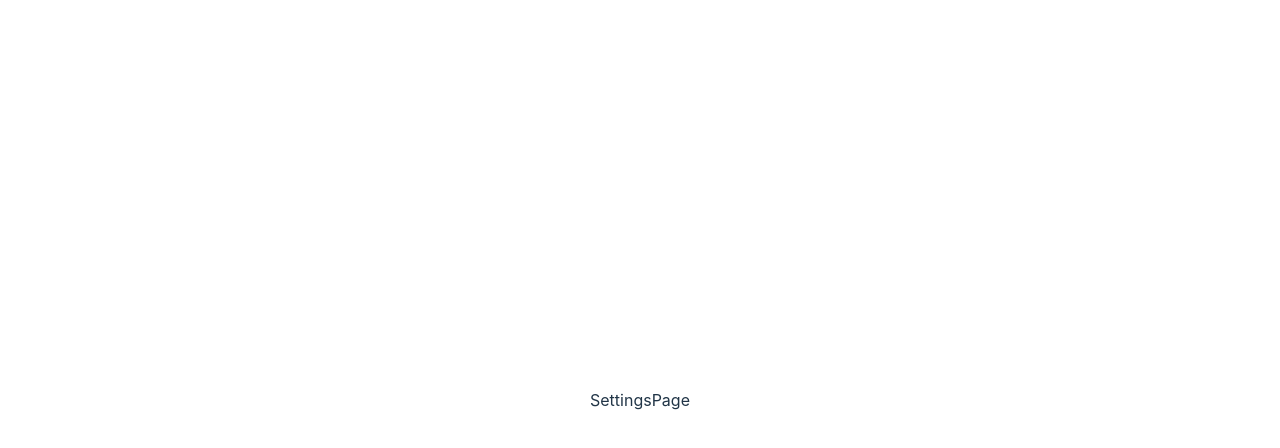
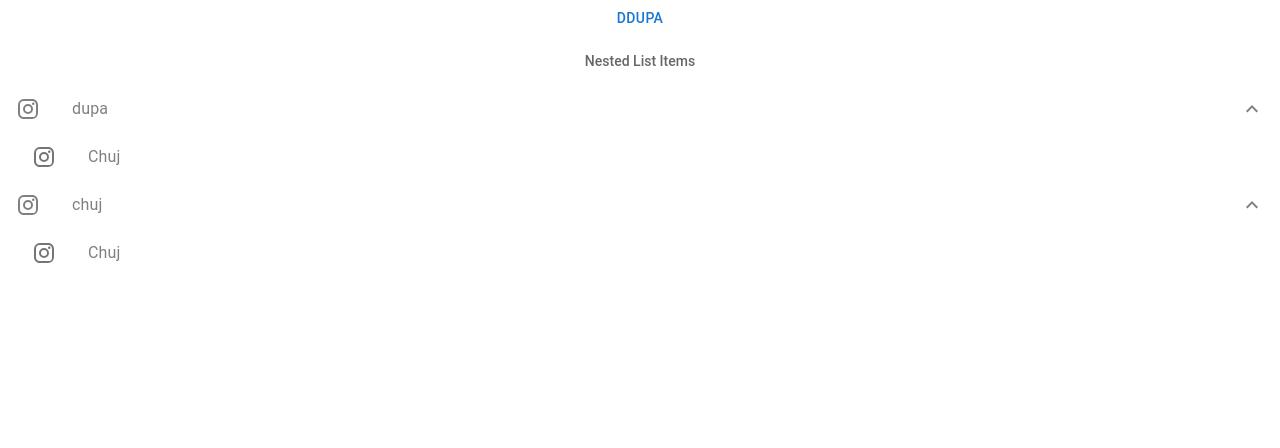
Before and after one commit to Guccio163/Bitehack, a React (Vite) app in the folder frontend/: page /settings in a window 1280 px wide. Shown: the top 448 px of the page. Built offline with nearby package versions, Linux system fonts and the light colour scheme.

Commit message:
settings update

```diff
--- a/frontend/package.json
+++ b/frontend/package.json
@@ -10,6 +10,10 @@
     "preview": "vite preview"
   },
   "dependencies": {
+    "@emotion/react": "^11.11.3",
+    "@emotion/styled": "^11.11.0",
+    "@mui/icons-material": "^5.15.5",
+    "@mui/material": "^5.15.5",
     "firebase": "^10.7.1",
     "react": "^18.2.0",
     "react-dom": "^18.2.0",
--- a/frontend/src/App.css
+++ b/frontend/src/App.css
@@ -1,13 +1,13 @@
 #root {
-  max-width: 1280px;
+  /* max-width: 1280px; */
   margin: 0 auto;
-  padding: 2rem;
+  /* padding: 2rem; */
   text-align: center;
 }
 
 .logo {
   height: 6em;
-  padding: 1.5em;
+  /* padding: 1.5em; */
   will-change: filter;
   transition: filter 300ms;
 }
@@ -33,9 +33,9 @@
   }
 } */
 
-.card {
+/* .card {
   padding: 2em;
-}
+} */
 
 .read-the-docs {
   color: #888;
--- a/frontend/src/App.tsx
+++ b/frontend/src/App.tsx
@@ -1,17 +1,11 @@
 import "./App.css";
 import React from "react";
-import UserDataContext from "./contexts/UserDataContext";
+
 import MainPage from "./pages/MainPage";
-import AddictionsContext from "./contexts/AddictionsContext";
-
 function App() {
 
   return (
-    <UserDataContext>
-      <AddictionsContext>
         <MainPage />
-      </AddictionsContext>
-    </UserDataContext>
   );
 }
 
--- /dev/null
+++ b/frontend/src/components/ListItem.tsx
@@ -0,0 +1,45 @@
+import { Collapse, List, ListItemButton, ListItemIcon, ListItemText } from '@mui/material';
+import React from 'react'
+import { Addiction } from '../contexts/AddictionsContext';
+import InstagramIcon from "@mui/icons-material/Instagram";
+import ExpandLess from '@mui/icons-material/ExpandLess';
+import ExpandMore from '@mui/icons-material/ExpandMore';
+
+interface Props{
+    addction: Addiction;
+}
+
+export default function ListItem({addction}:Props) {
+
+    const [open, setOpen] = React.useState(true);
+
+    const handleClick = () => {
+      setOpen(!open);
+    };
+
+  return (
+    <>
+      <ListItemButton onClick={handleClick}>
+        <ListItemIcon>
+          <InstagramIcon sx={{ color: "grey" }} />
+        </ListItemIcon>
+        <ListItemText primary={addction.name} sx={{ color: "grey" }} />
+        {open ? (
+          <ExpandLess sx={{ color: "grey" }} />
+        ) : (
+          <ExpandMore sx={{ color: "grey" }} />
+        )}
+      </ListItemButton>
+      <Collapse in={open} timeout="auto" unmountOnExit>
+        <List component="div" disablePadding>
+          <ListItemButton sx={{ pl: 4 }}>
+            <ListItemIcon>
+              <InstagramIcon />
+            </ListItemIcon>
+            <ListItemText primary="Chuj" sx={{ color: "grey" }} />
+          </ListItemButton>
+        </List>
+      </Collapse>
+    </>
+  );
+}
--- a/frontend/src/main.tsx
+++ b/frontend/src/main.tsx
@@ -6,7 +6,8 @@ import MainPage from './pages/MainPage.tsx';
 import SettingsPage from './pages/SettingsPage.tsx';
 import ProfilePage from './pages/ProfilePage.tsx';
 import { createBrowserRouter, RouterProvider } from "react-router-dom";
-
+import UserDataContext from "./contexts/UserDataContext";
+import AddictionsContext from "./contexts/AddictionsContext";
 
 const router = createBrowserRouter([
   {
@@ -23,8 +24,12 @@ const router = createBrowserRouter([
   },
 ]);
 
-ReactDOM.createRoot(document.getElementById('root')!).render(
+ReactDOM.createRoot(document.getElementById("root")!).render(
   <React.StrictMode>
-    <RouterProvider router={router}/>
-  </React.StrictMode>,
-)
+    <UserDataContext>
+      <AddictionsContext>
+        <RouterProvider router={router} />
+      </AddictionsContext>
+    </UserDataContext>
+  </React.StrictMode>
+);
--- a/frontend/src/pages/SettingsPage.tsx
+++ b/frontend/src/pages/SettingsPage.tsx
@@ -1,7 +1,44 @@
-import React from 'react'
+import React, { useContext } from "react";
+import List from "@mui/material/List";
+import {
+  Button,
+  Collapse,
+  ListItemButton,
+  ListItemIcon,
+  ListItemText,
+  ListSubheader,
+} from "@mui/material";
+import { useNavigate } from "react-router-dom";
+import ExpandMoreIcon from "@mui/icons-material/ExpandMore";
+import ExpandMore from "@mui/icons-material/ExpandMore";
+import ExpandLess from "@mui/icons-material/ExpandLess";
+import { addictionsContext } from "../contexts/AddictionsContext";
+import ListItem from "../components/ListItem";
 
 export default function SettingsPage() {
+  const navi = useNavigate();
+
+  const { addictionList } = useContext(addictionsContext);
+
   return (
-    <div>SettingsPage</div>
-  )
+    <div style={{width:"100vw",height:"100vh" ,backgroundColor:"white"}}>
+      <Button onClick={() => navi(-1)}>DDUPA</Button>
+      <List
+        sx={{ width: "100vw", bgcolor: "background.paper", alignSelf:"center" }}
+        component="nav"
+        aria-labelledby="nested-list-subheader"
+        subheader={
+          <ListSubheader component="div" id="nested-list-subheader">
+            Nested List Items
+          </ListSubheader>
+        }
+      >
+        {addictionList
+          ? addictionList.map((item) => (
+              <ListItem addction={item}/>
+            ))
+          : null}
+      </List>
+    </div>
+  );
 }
```
Also changed, not shown: 1 other file (tests, documents, lock files or other folders).
